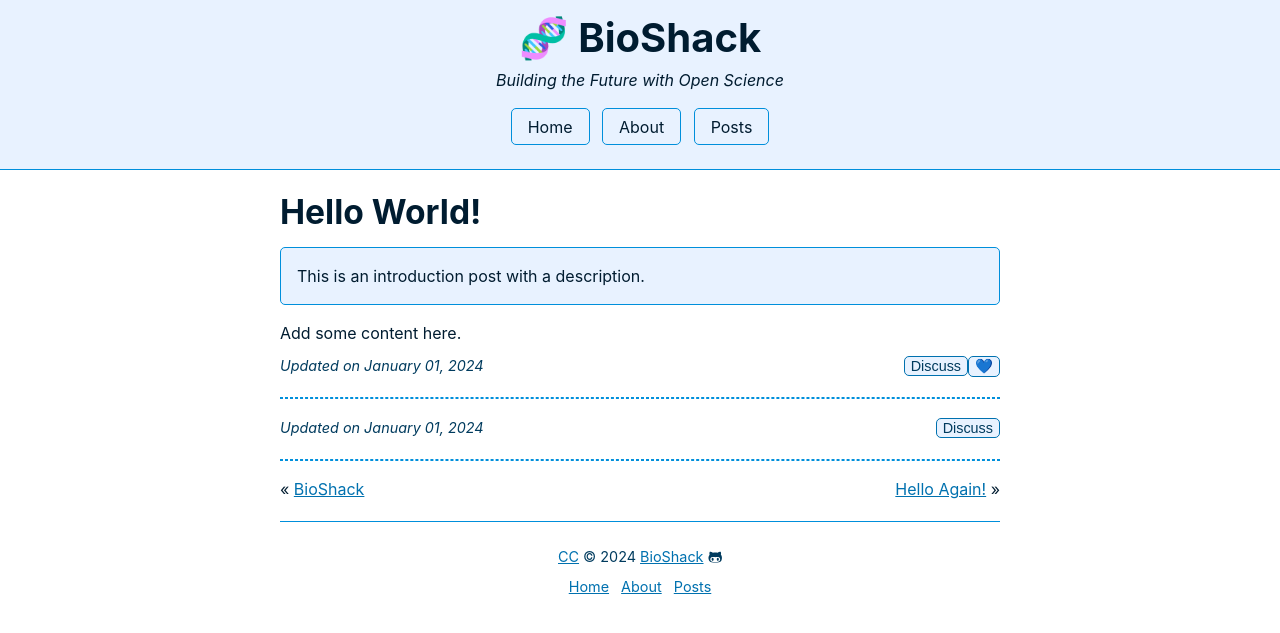
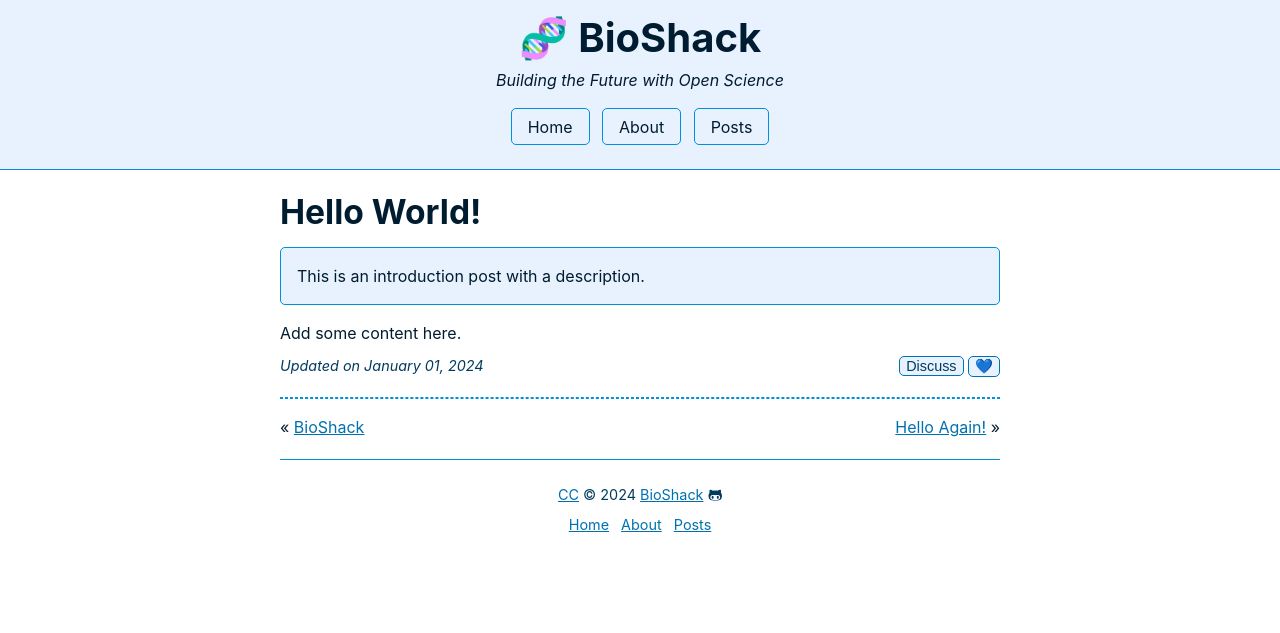
Before and after one commit to megdna/pond, a Jekyll site: the page built from _posts/2024-01-01-hello-world.md, in a window 1280 px wide. Shown: the top 633 px of the page. Built offline with Jekyll 4.4.1, drawn with Linux system fonts in a browser that asks for light colours; a script that is not in the unit is left out.

Commit message:
Update post.html

```diff
--- a/_layouts/post.html
+++ b/_layouts/post.html
@@ -5,7 +5,6 @@
 {% if page.description %}<div class="notice">{{ page.description }}</div>{% endif %}
 {% if page.show %}<figure><img alt="{{ page.alt }}" src="{{ page.image | prepend: site.baseurl | prepend: site.url }}"><figcaption>{{ page.caption }}</figcaption></figure>{% endif %}
 {{ content }}
-{% if page.date %}<cite>Updated on {{page.date | date: "%B %d, %Y"}}</cite><div class="next"><a href="https://github.com/{{ site.github }}" target="_blank"><button>Discuss</button></a><button class="tinylytics_kudos">💙</button></div><hr>{% endif %}
-{% if page.date %}<cite>Updated on {{page.date | date: "%B %d, %Y"}}</cite><div class="next"><a href="https://github.com/{{ site.github }}" target="_blank"><button class="tinylytics_kudos">Discuss</button></a></div><hr>{% endif %}
+{% if page.date %}<cite>Updated on {{page.date | date: "%B %d, %Y"}}</cite><div class="next"><a href="https://github.com/{{ site.github }}" target="_blank"><button>Discuss</button></a> <button class="tinylytics_kudos">💙</button></div><hr>{% endif %}
 {% if page.previous.url %}&laquo; <a href="{{ page.previous.url | prepend: site.baseurl | prepend: site.url }}">{{ page.previous.title }}</a>{% endif %}
 {% if page.next.url %}<div class="next"><a href="{{ page.next.url | prepend: site.baseurl | prepend: site.url }}">{{ page.next.title }}</a> &raquo;</div>{% endif %}
```
